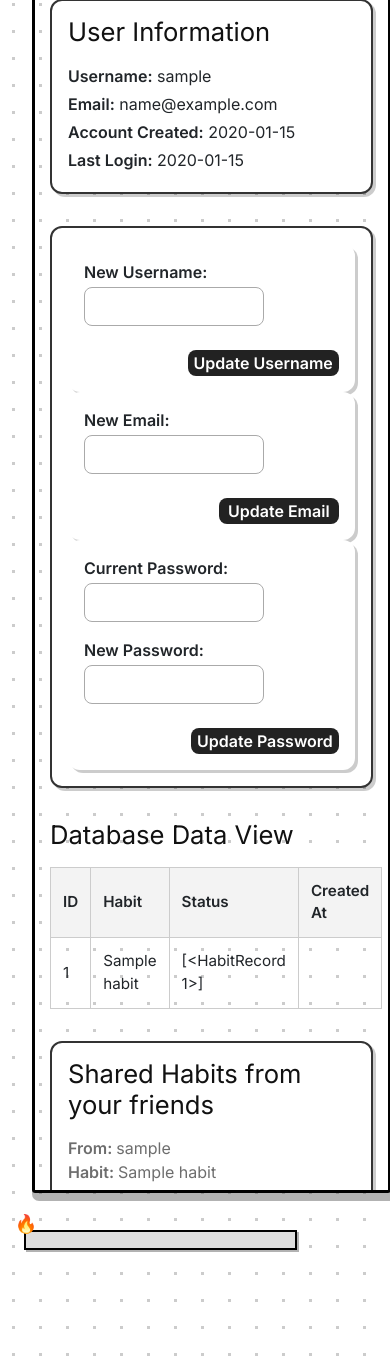
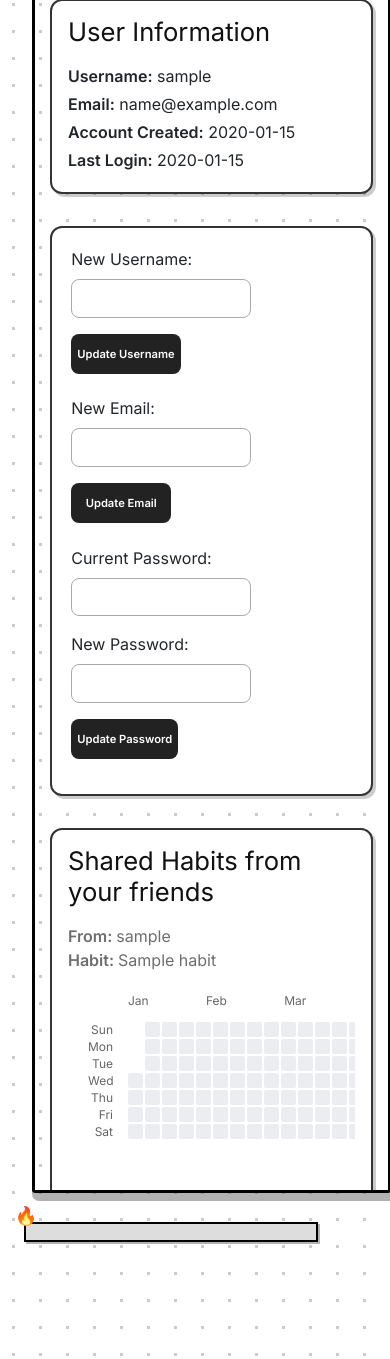
Before and after one commit to fifibox/habit-tracker, a Flask app: page /profile in a window 390 px wide. Shown: the part 225-1584 px from the top of the page. Run offline with Flask 3, Linux system fonts and the light colour scheme; a user stored in the database is signed in; tables that the repository leaves empty hold one stand-in row (values such as "Sample post").

Commit message:
Remove unused sections in profile.html and improved responsiveness layout

```diff
--- a/habit_tracker/app/static/css/base.css
+++ b/habit_tracker/app/static/css/base.css
@@ -186,15 +186,6 @@ body {
   cursor: pointer;
 }
 
-/* Responsive Adjustments */
-@media (max-width: 862px) {
-.progress-container{
-  margin-top:2rem;
-  width: 70%; /* Full width minus the gap on both sides */
-  position: relative;
-  }
-}
-
 /* default: only show desktop navbar */
 .desktop-navbar { display: flex; }
 .mobile-navbar { display: none; }
--- a/habit_tracker/app/static/css/profile.css
+++ b/habit_tracker/app/static/css/profile.css
@@ -33,21 +33,19 @@ section h2 {
 .profile-container form{
     display: flex;
     gap: 1rem;
-    padding: 1rem;
-    border-radius: 12px;
-    background-color: #fff;
-    box-shadow: 3px 3px 0px rgba(0, 0, 0, 0.2);
+    padding: 0.2rem;
 }
 /* Labels and Inputs */
 .profile-container form label {
     display: inline-block;
     width: 160px;
     margin-bottom: 0.5rem;
-    font-weight: bold;
+    font-weight: semi-bold;
 }
 
 .profile-container form button{
-    width: 200px;
+    width: 180px;
+    height: 40px;
 }
 
 .profile-container form input[type="text"],
@@ -265,31 +263,42 @@ table tr:nth-child(even) {
 }
 
 /* Responsive behavior (optional) */
-@media (max-width: 768px) {
-  .profile-container form {
-    display: flex;
-    flex-direction: column;
-    align-items: stretch;
-    gap: 0.5rem;
+/* Yearly grid scroll */
+@media (max-width: 1270px) {
+  .yearly-grid-scroll {
+    overflow-x: auto;
+    width: 100%;
+    padding-bottom: 10px;
   }
-  .profile-container form .form-group {
-    display: flex;
-    flex-direction: column;
-    width: 100%;
-    margin-bottom: 0.5rem;
+  .github-style-grid {
+    min-width: 800px;
   }
-  .profile-container form label {
-    width: 100%;
-    margin-bottom: 0.2rem;
-  }
-  .profile-container form input {
-    width: 100%;
-    box-sizing: border-box;
-  }
+}
+
+@media (max-width: 985px) {
   .profile-container form button {
     width: auto;
-    min-width: 120px;
+    min-width: 130px;
+    font-size: 0.8rem;
     align-self: flex-end;
-    margin-top: 0.5rem;
+    margin-bottom: 1rem;
+    display: inline-block;
   }
 }
+
+@media (max-width: 771px) {
+  .profile-container form button {
+    width: auto;
+    min-width: 100px;
+    font-size: 0.7rem;
+    align-self: flex-end;
+    margin-bottom: 1rem;
+    display: inline-block;
+  }
+}
+
+@media (max-width: 600px) {
+  .profile-container form {
+    display:block;
+  }
+}
--- a/habit_tracker/app/templates/dashboard.html
+++ b/habit_tracker/app/templates/dashboard.html
@@ -14,7 +14,7 @@
 {% block content %}
     <div class="container">
         <!-- Daily habit section -->
-        <section id="daily-habits">
+        <section>
             <h2>My Daily Habits</h2>
             <!-- Add a "Select a Date" button -->
             <div class="date-picker-container" style="margin-top: 20px;">
@@ -54,8 +54,8 @@
 
         <!-- Stats Section-->
         <section>
-            <div class="d-flex justify-content-between align-items-center mb-2 gap-2">
-                <h2 class="m-0">Stats</h2>
+            <div>
+                <h2>Stats</h2>
             </div>
             <div class="stats-line"><strong>Today:</strong> {{ completed_count }}/{{ total_habits }}</div>
             <!-- Doughnut chart to show today's completion -->
--- a/habit_tracker/app/templates/profile.html
+++ b/habit_tracker/app/templates/profile.html
@@ -99,34 +99,10 @@
             </form>
         </section>
 
-        <section>
-            <h2>Database Data View</h2>
-            <table>
-                <thead>
-                    <tr>
-                        <th>ID</th>
-                        <th>Habit</th>
-                        <th>Status</th>
-                        <th>Created At</th>
-                    </tr>
-                </thead>
-                <tbody>
-                    {% for record in habits %}
-                    <tr>
-                        <td>{{ record.id }}</td>
-                        <td>{{ record.habit_name }}</td>
-                        <td>{{ record.records }}</td>
-                        <td>{{ record.created_at }}</td>
-                    </tr>
-                    {% endfor %}
-                </tbody>
-            </table>
-        </section>
-
         <section class="profile-container" id="shared-habits-container">
             <h2>Shared Habits from your friends</h2>
             {% for item in shared_habits_data %}
-              <div class="shared-habit">
+              <div class="shared-habit yearly-grid-scroll">
                 <strong>From: </strong> <span>{{ item.sharer.username }}</span><br>
                 <strong>Habit: </strong> <span>{{ item.habit.habit_name }}</span>
                 <div id="shared-habit-grid-{{ item.habit.id }}" class="github-style-grid" style="margin-bottom: 40px;"></div>
```
Also changed, not shown: habit_tracker/app/static/css/dashboard.css (+5 -3 lines).
